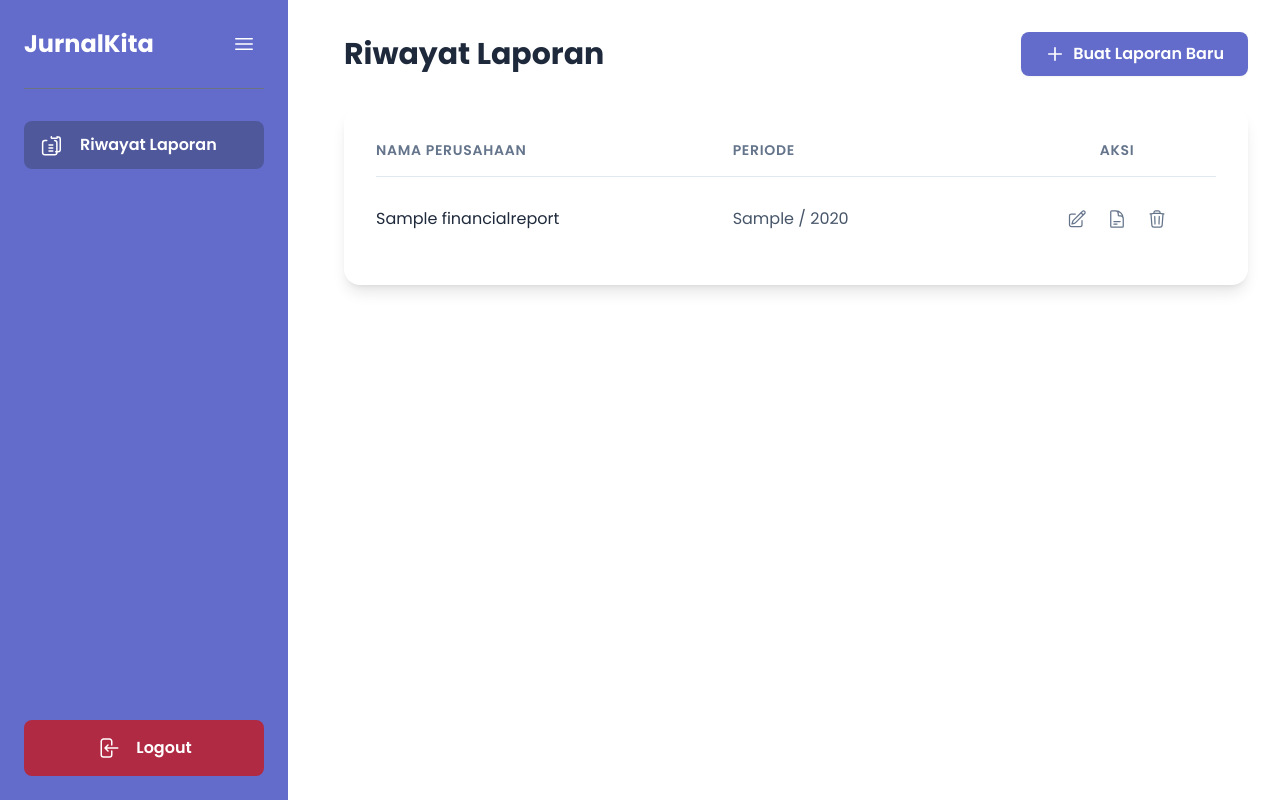
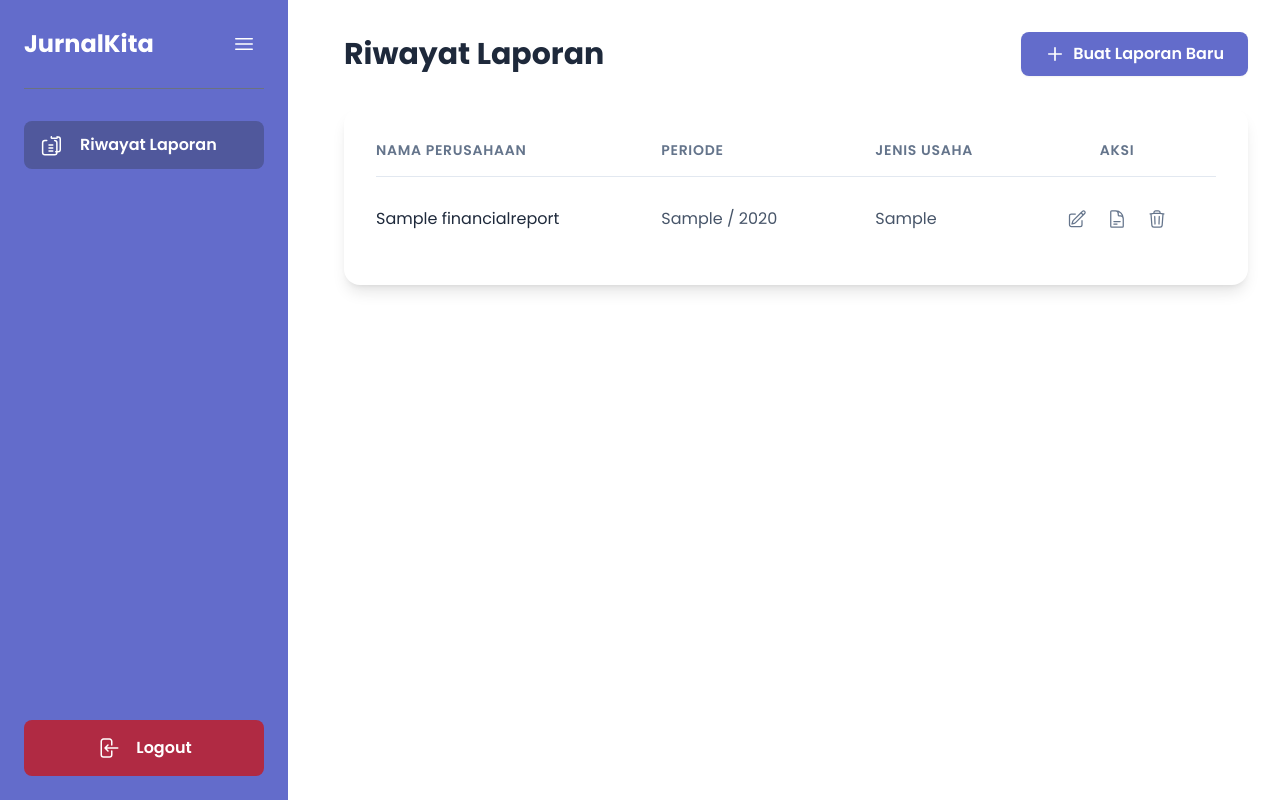
Before and after one commit to RizalSwikey/web_akuntansi, a Django app: page /reports/ in a window 1280 px wide. Run offline with Django 5.2, Linux system fonts and the light colour scheme; a user stored in the database is signed in; tables that the repository leaves empty hold one stand-in row (values such as "Sample post"); some libraries are stand-ins or nearby versions.

Commit message:
fix(sidebar) and report_list

```diff
--- a/core/templates/core/pages/report_list.html
+++ b/core/templates/core/pages/report_list.html
@@ -45,27 +45,24 @@
                 <div class="grid grid-cols-12 gap-4 items-center border-b border-slate-200 pb-4 mb-2
                             font-semibold text-sm text-slate-500 uppercase tracking-wider">
 
-                    <div class="col-span-12 sm:col-span-5">Nama Perusahaan</div>
-                    <div class="col-span-6 sm:col-span-4">Periode</div>
-                    <div class="col-span-6 sm:col-span-3 text-left sm:text-center">Aksi</div>
-                </div>
+                    <div class="col-span-12 sm:col-span-4">Nama Perusahaan</div> <div class="col-span-5 sm:col-span-3">Periode</div> <div class="col-span-4 sm:col-span-2">Jenis Usaha</div> <div class="col-span-3 sm:col-span-3 text-left sm:text-center">Aksi</div> </div>
 
                 <div class="divide-y divide-slate-100">
 
                     {% for report in reports %}
                     <div class="grid grid-cols-12 gap-4 items-center py-4">
 
-                        <div class="col-span-12 sm:col-span-5 text-slate-800 font-medium">
-                            {{ report.company_name|default:"–" }}
+                        <div class="col-span-12 sm:col-span-4 text-slate-800 font-medium"> {{ report.company_name|default:"–" }}
                         </div>
 
-                        <div class="col-span-6 sm:col-span-4 text-slate-600">
-                            {{ report.month|default:"–" }} / {{ report.year|default:"–" }}
+                        <div class="col-span-5 sm:col-span-3 text-slate-600"> {{ report.month|default:"–" }} / {{ report.year|default:"–" }}
                         </div>
 
-                        <div class="col-span-6 sm:col-span-3 flex items-center justify-start sm:justify-center space-x-1">
+                        <div class="col-span-4 sm:col-span-2 text-slate-600 capitalize">
+                           {{ report.business_type|default:"–" }}
+                        </div>
 
-                            <a href="{% url 'core:profile' report.id %}"
+                        <div class="col-span-3 sm:col-span-3 flex items-center justify-start sm:justify-center space-x-1"> <a href="{% url 'core:profile' report.id %}"
                                title="Lanjutkan Laporan"
                                class="p-2 text-slate-500 rounded-md hover:bg-blue-50 hover:text-blue-600 transition-colors">
                                 <svg xmlns="http://www.w3.org/2000/svg" fill="none" viewBox="0 0 24 24" stroke-width="1.5" stroke="currentColor" class="w-5 h-5">
@@ -73,7 +70,7 @@
                                 </svg>
                             </a>
 
-                            <a href="{% url 'core:laporan' report.id %}"
+                            <a href="{% url 'core:laporan_dagang' report.id %}"
                                title="Lihat Laporan"
                                class="p-2 text-slate-500 rounded-md hover:bg-green-50 hover:text-green-600 transition-colors">
                                 <svg xmlns="http://www.w3.org/2000/svg" fill="none" viewBox="0 0 24 24" stroke-width="1.5" stroke="currentColor" class="w-5 h-5">
@@ -106,9 +103,12 @@
                 </div>
                 {% endif %}
 
-            </div> </div> </main>
             </div>
         </div>
+    </main>
+  </div>
+</div>
+
 <div id="delete-modal"
      class="fixed inset-0 bg-black/60 flex justify-center items-center z-50
             transition-opacity opacity-0 pointer-events-none">
--- a/core/templates/core/partials/sidebar.html
+++ b/core/templates/core/partials/sidebar.html
@@ -7,10 +7,10 @@
           <strong class="group-[.collapsed]:hidden text-2xl">JurnalKita</strong>
         </div>
         <button id="menu-toggle-btn" data-flowbite-ignore class="text-white p-2 rounded-md hover:bg-[#50589C]">
-    <svg xmlns="http://www.w3.org/2000/svg" fill="none" viewBox="0 0 24 24" stroke-width="1.5" stroke="currentColor" class="w-6 h-6 transition-transform duration-300">
-      <path stroke-linecap="round" stroke-linejoin="round" d="M3.75 6.75h16.5M3.75 12h16.5m-16.5 5.25h16.5" />
-    </svg>
-  </button>
+      <svg xmlns="http://www.w3.org/2000/svg" fill="none" viewBox="0 0 24 24" stroke-width="1.5" stroke="currentColor" class="w-6 h-6 transition-transform duration-300">
+        <path stroke-linecap="round" stroke-linejoin="round" d="M3.75 6.75h16.5M3.75 12h16.5m-16.5 5.25h16.5" />
+      </svg>
+    </button>
     </div>
 
     <nav class="mt-8">
@@ -45,7 +45,7 @@
 
         {% if completion_status.pendapatan %}
         <li>
-          <a href="{% url 'core:hpp' report.id %}" class="flex items-center gap-4 py-3 px-4 rounded-lg {% if request.resolver_match.url_name == 'hpp' %}bg-[#50589C] font-semibold{% else %}hover:bg-[#50589C]{% endif %}">
+          <a href="{% url 'core:hpp' report.id %}" class="flex items-center gap-4 py-3 px-4 rounded-lg {% if request.resolver_match.url_name|slice:":3" == 'hpp' %}bg-[#50589C] font-semibold{% else %}hover:bg-[#50589C]{% endif %}">
             <svg class="w-6 h-6" xmlns="http://www.w3.org/2000/svg" fill="none" viewBox="0 0 24 24" stroke-width="1.5" stroke="currentColor"><path stroke-linecap="round" stroke-linejoin="round" d="M20.25 7.5l-.625 10.632a2.25 2.25 0 0 1-2.247 2.118H6.622a2.25 2.25 0 0 1-2.247-2.118L3.75 7.5M10.5 11.25h3M12 15V3.75" /></svg>
             <span class="group-[.collapsed]:hidden">Harga pokok produksi</span>
           </a>
@@ -54,7 +54,7 @@
 
         {% if completion_status.hpp %}
         <li>
-          <a href="{% url 'core:beban_usaha' report.id %}" class="flex items-center gap-4 py-3 px-4 rounded-lg {% if request.resolver_match.url_name == 'beban_usaha' %}bg-[#50589C] font-semibold{% else %}hover:bg-[#50589C]{% endif %}">
+          <a href="{% url 'core:beban_usaha' report.id %}" class="flex items-center gap-4 py-3 px-4 rounded-lg {% if request.resolver_match.url_name|slice:":11" == 'beban_usaha' %}bg-[#50589C] font-semibold{% else %}hover:bg-[#50589C]{% endif %}">
             <svg class="w-6 h-6" xmlns="http://www.w3.org/2000/svg" fill="none" viewBox="0 0 24 24" stroke-width="1.5" stroke="currentColor"><path stroke-linecap="round" stroke-linejoin="round" d="M2.25 18.75a60.07 60.07 0 0 1 15.797 2.101c.727.198 1.453-.342 1.453-1.096V18.75M3.75 4.5v.75A.75.75 0 0 1 3 6h-.75m0 0v-.75A.75.75 0 0 1 3 4.5h.75m0 0H21m-18 6v.75A.75.75 0 0 1 3 12h-.75m0 0v-.75A.75.75 0 0 1 3 10.5h.75m0 0H21m-18 6v.75A.75.75 0 0 1 3 18h-.75m0 0v-.75A.75.75 0 0 1 3 16.5h.75m0 0H21" /></svg>
             <span class="group-[.collapsed]:hidden">Beban usaha</span>
           </a>
@@ -63,7 +63,7 @@
 
         {% if completion_status.beban_usaha %}
         <li>
-          <a href="{% url 'core:laporan' report.id %}" class="flex items-center gap-4 py-3 px-4 rounded-lg {% if request.resolver_match.url_name == 'laporan' %}bg-[#50589C] font-semibold{% else %}hover:bg-[#50589C]{% endif %}">
+          <a href="{% url 'core:laporan' report.id %}" class="flex items-center gap-4 py-3 px-4 rounded-lg {% if request.resolver_match.url_name|slice:":7" == 'laporan' %}bg-[#50589C] font-semibold{% else %}hover:bg-[#50589C]{% endif %}">
             <svg class="w-6 h-6" xmlns="http://www.w3.org/2000/svg" fill="none" viewBox="0 0 24 24" stroke-width="1.5" stroke="currentColor"><path stroke-linecap="round" stroke-linejoin="round" d="M19.5 14.25v-2.625a3.375 3.375 0 0 0-3.375-3.375h-1.5A1.125 1.125 0 0 1 13.5 7.125v-1.5a3.375 3.375 0 0 0-3.375-3.375H8.25m0 12.75h7.5m-7.5 3H12M10.5 2.25H5.625c-.621 0-1.125.504-1.125 1.125v17.25c0 .621.504 1.125 1.125 1.125h12.75c.621 0 1.125-.504 1.125-1.125V11.25a9 9 0 0 0-9-9Z" /></svg>
             <span class="group-[.collapsed]:hidden">Laporan laba rugi</span>
           </a>
@@ -71,7 +71,7 @@
         {% endif %}
 
         {% endif %}
-        </ul>
+      </ul>
     </nav>
   </div>
   <a href="{% url 'core:logout' %}" class="w-full py-4 bg-[#B02A43] font-semibold rounded-lg hover:bg-[#96243A] flex items-center justify-center gap-4">
```
Lines whose indentation alone changed are shown as unchanged.
